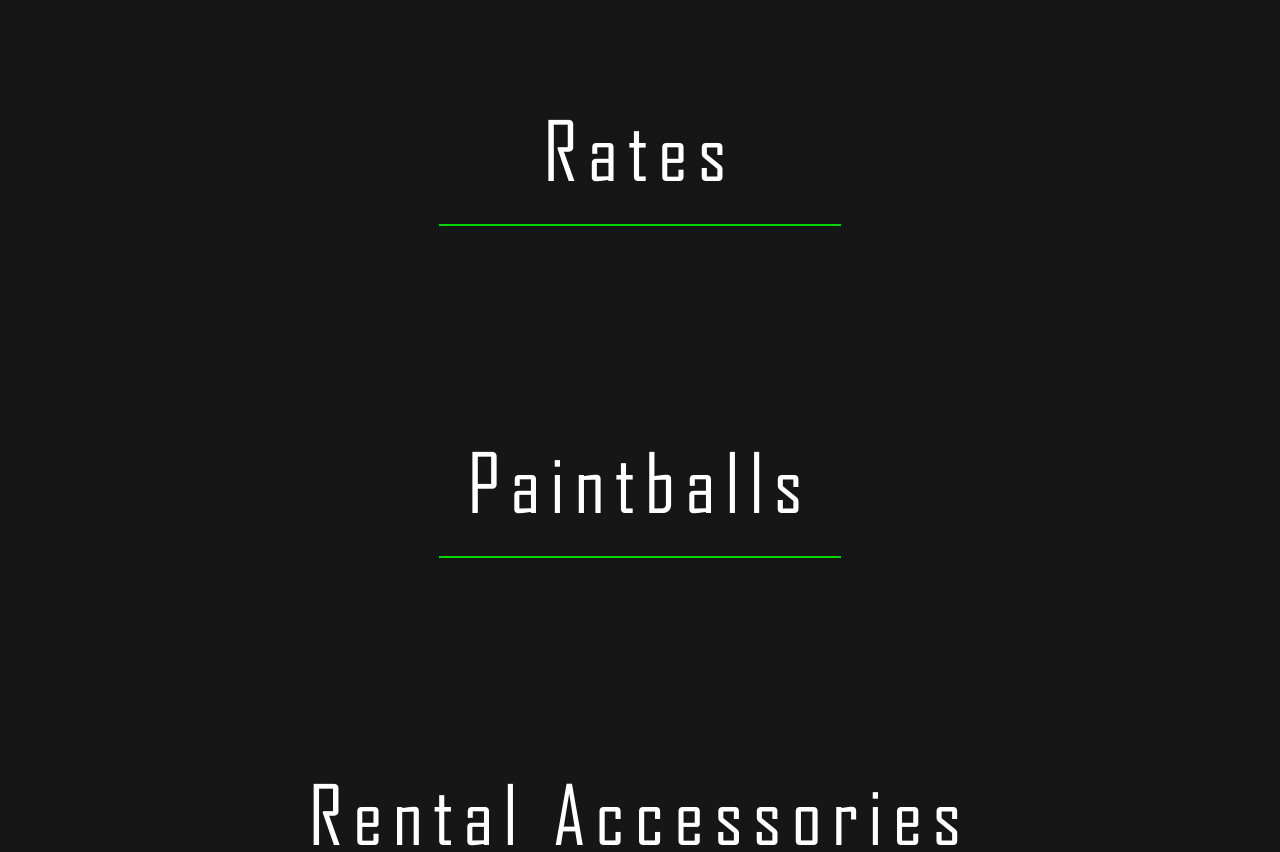
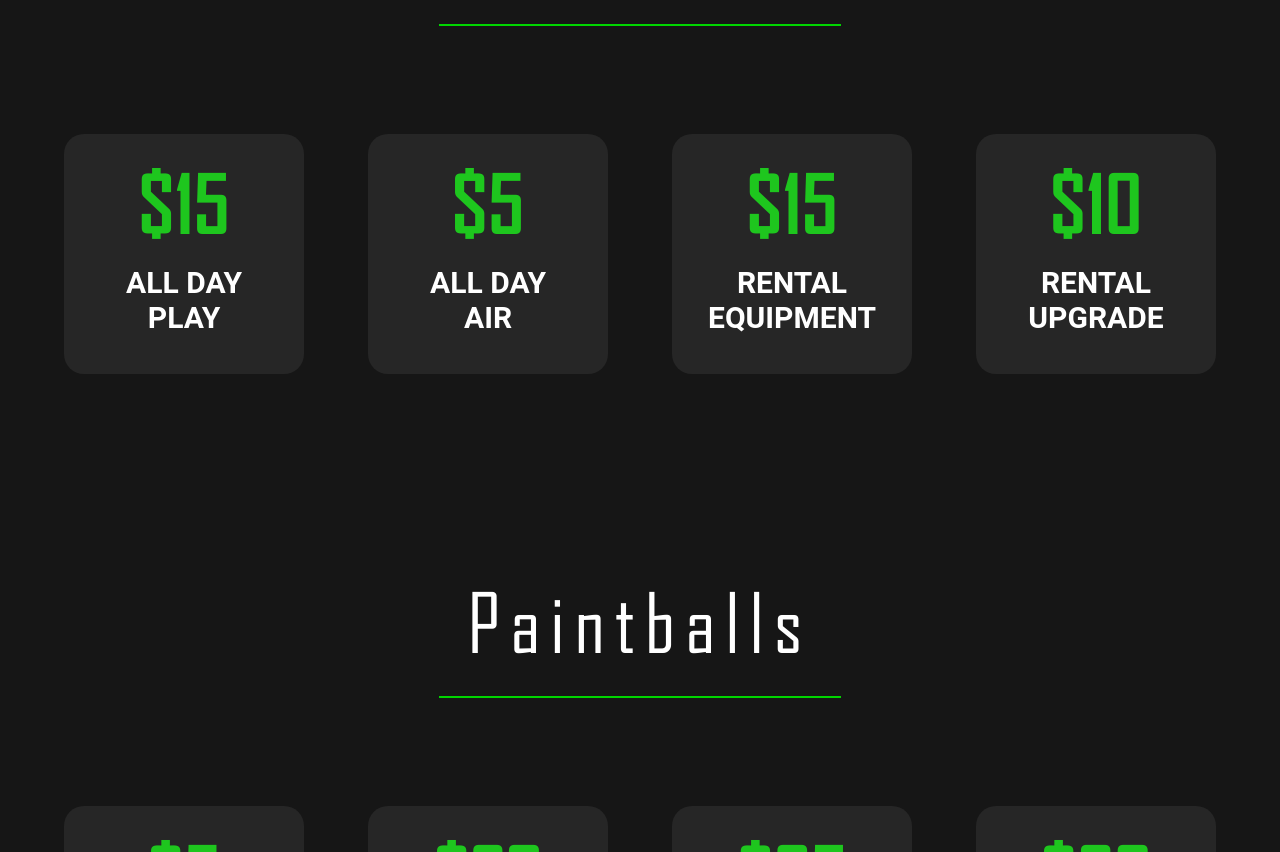
Before and after one commit to Ecnavda/erpark_remodel, a React (Create React App) app: page /pricing in a window 1280 px wide. Shown: the part 3040-3892 px from the top of the page. Built offline with nearby package versions, Linux system fonts and the light colour scheme; a web font is replaced by a local one.

Commit message:
Penultimate commit of the page. Added Rate component.

```diff
--- a/src/pages/Pricing/index.js
+++ b/src/pages/Pricing/index.js
@@ -1,5 +1,6 @@
 import React from 'react';
-import PricePackage from './packages';
+import Package from './packages';
+import Rate from './rates';
 
 import './pricing.css';
 
@@ -16,7 +17,7 @@ const Pricing = () => {
                     <hr class="slime"/>
                 </div>
                 <div class="priceContainer">
-                    <PricePackage
+                    <Package
                         title = "Gremlin Package"
                         players = "8-14"
                         price = "$30"
@@ -24,7 +25,7 @@ const Pricing = () => {
                         persons1 = '4'
                         persons2 = '4'
                     />
-                    <PricePackage
+                    <Package
                         title = "Ogre Package"
                         players = "8 - 14"
                         price = "$40"
@@ -34,7 +35,7 @@ const Pricing = () => {
                     />
                 </div>
                 <div class="priceContainer">
-                    <PricePackage
+                    <Package
                         title = "Goliath Package"
                         players = "15 - 24"
                         price = "$38"
@@ -42,7 +43,7 @@ const Pricing = () => {
                         persons1 = '8'
                         persons2 = '7'
                     />
-                    <PricePackage
+                    <Package
                         title = "Godzilla Package"
                         players = "25"
                         price = "$35"
@@ -58,12 +59,56 @@ const Pricing = () => {
                     <br/>
                     <hr class="slime"/>
                 </div>
+                <div class="rateContainer">
+                    <Rate
+                        price = "$15"
+                        description1 = "ALL DAY"
+                        description2 = "PLAY"
+                    />
+                    <Rate
+                        price = "$5"
+                        description1 = "ALL DAY"
+                        description2 = "AIR"
+                    />
+                    <Rate
+                        price = "$15"
+                        description1 = "RENTAL"
+                        description2 = "EQUIPMENT"
+                    />
+                    <Rate
+                        price = "$10"
+                        description1 = "RENTAL"
+                        description2 = "UPGRADE"
+                    />
+                </div>
             </div>
             <div class="section">
                 <div class="playerPackageContainer">
                     <span id="playerPackageTitle">Paintballs</span>
                     <br/>
                     <hr class="slime"/>
+                </div>
+                <div class="rateContainer">
+                    <Rate
+                        price = "$5"
+                        description1 = "100"
+                        description2 = "ROUNDS"
+                    />
+                    <Rate
+                        price = "$20"
+                        description1 = "500"
+                        description2 = "ROUNDS"
+                    />
+                    <Rate
+                        price = "$35"
+                        description1 = "1000"
+                        description2 = "ROUNDS"
+                    />
+                    <Rate
+                        price = "$60"
+                        description1 = "2000"
+                        description2 = "ROUNDS"
+                    />
                 </div>
             </div>
             <div class="section">
@@ -72,6 +117,48 @@ const Pricing = () => {
                     <br/>
                     <hr class="slime"/>
                 </div>
+                <div class = "rateContainer">
+                    <Rate
+                        price = "$5"
+                        description1 = "CHEST"
+                        description2 = "PROTECTOR"
+                    />
+                    <Rate
+                        price = "$5"
+                        description1 = "TANK"
+                        description2 = "RENTAL"
+                    />
+                    <Rate
+                        price = "$5"
+                        description1 = "MASK"
+                        description2 = "RENTAL"
+                    />
+                    <Rate
+                        price = "$5"
+                        description1 = "VL 200"
+                    />
+                </div>
+                <div class="rateContainer">
+                    <Rate
+                        price = "$10"
+                        description1 = "JUMPSUITS"
+                    />
+                    <Rate
+                        price = "$5"
+                        description1 = "HARNESS &"
+                        description2 = "2 PODS"
+                    />
+                    <Rate
+                        price = "$10"
+                        description1 = "ELECTRIC"
+                        description2 = "HOPPER"
+                    />
+                </div>
+            </div>
+            <div class="section">
+                <div class="reservationContainer">
+                    <button class="robot reservation">MAKE RESERVATION</button>
+                </div>
             </div>
         </div>
     )
--- a/src/pages/Pricing/packages.js
+++ b/src/pages/Pricing/packages.js
@@ -13,15 +13,15 @@ function peopleFactory(persons) {
     return (crowd)
 }
 
-const PricePackage = props => {
+const Package = props => {
     return (
         <div>
-            <div class="priceBoxText">
+            <div class="packagePriceBoxText">
                 <span class="slime packageTitle">{props.title}</span>
                 <br/>
                 <span class="robot packagePlayers">{props.players} PLAYERS</span>
             </div>
-            <div class="priceBox">
+            <div class="packagePriceBox">
                 <div>
                     <div style={{display: 'inline-block'}}>
                         <span class="slime packagePrice">{props.price}</span>
@@ -47,4 +47,4 @@ const PricePackage = props => {
     )
 };
 
-export default PricePackage;
+export default Package;
--- a/src/pages/Pricing/pricing.css
+++ b/src/pages/Pricing/pricing.css
@@ -57,10 +57,10 @@ div.section {
 .priceContainer {
     display: flex;
     justify-content: space-evenly;
-    margin-top: 200px;
+    margin-top: 100px;
 }
 
-.priceBox {
+.packagePriceBox {
     border-radius: 20px;
     background: #074815;
     height: 400px;
@@ -72,7 +72,7 @@ div.section {
     justify-content: space-between;
 }
 
-.priceBoxText {
+.packagePriceBoxText {
     margin-left: 50px;
     margin-bottom: -10px;
 }
@@ -87,7 +87,7 @@ div.section {
     color: #074815;
 }
 
-.priceBox div:first-child {
+.packagePriceBox div:first-child {
     margin-bottom: -80px;
 }
 
@@ -135,3 +135,46 @@ div.section {
     font-family: Roboto;
     font-weight: bold;
 }
+
+.rateContainer {
+    display: flex;
+    justify-content: space-evenly;
+    margin-top: 100px;
+}
+
+.rateBox {
+    height: 200px;
+    width: 200px;
+    padding: 20px;
+    border-radius: 20px;
+    background: #262626;
+    display: flex;
+    flex-direction: column;
+    align-items: center;
+}
+
+.ratePrice {
+    font-size: 80px;
+    font-family: 'AgencyFB Bold';
+    margin-bottom: 15px;
+}
+
+.rateDescription {
+    font-size: 30px;
+}
+
+.reservation {
+    background: #1EC61E;
+    color: black;
+    border-radius: 15px;
+    font-size: 20px;
+    width: 320px;
+    height: 65px;
+}
+
+.reservationContainer {
+    display: flex;
+    justify-content: center;
+    align-items: center;
+    margin-bottom: 200px;
+}
--- /dev/null
+++ b/src/pages/Pricing/rates.js
@@ -0,0 +1,13 @@
+import React from 'react';
+
+const Rate = props => {
+    return (
+        <div class="rateBox">
+            <span class="slime ratePrice">{props.price}</span>
+            <span class="robot rateDescription">{props.description1}</span>
+            <span class="robot rateDescription">{props.description2}</span>
+        </div>
+    )
+};
+
+export default Rate;
```
